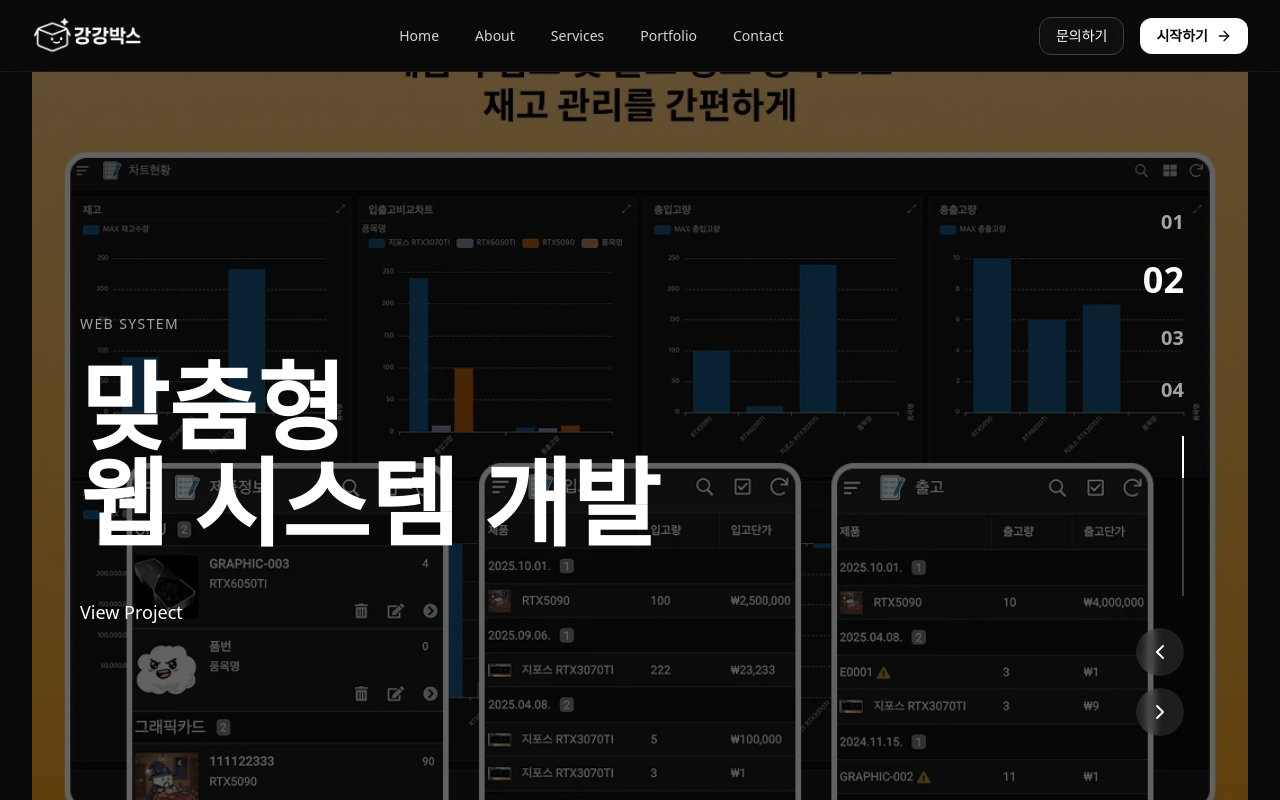
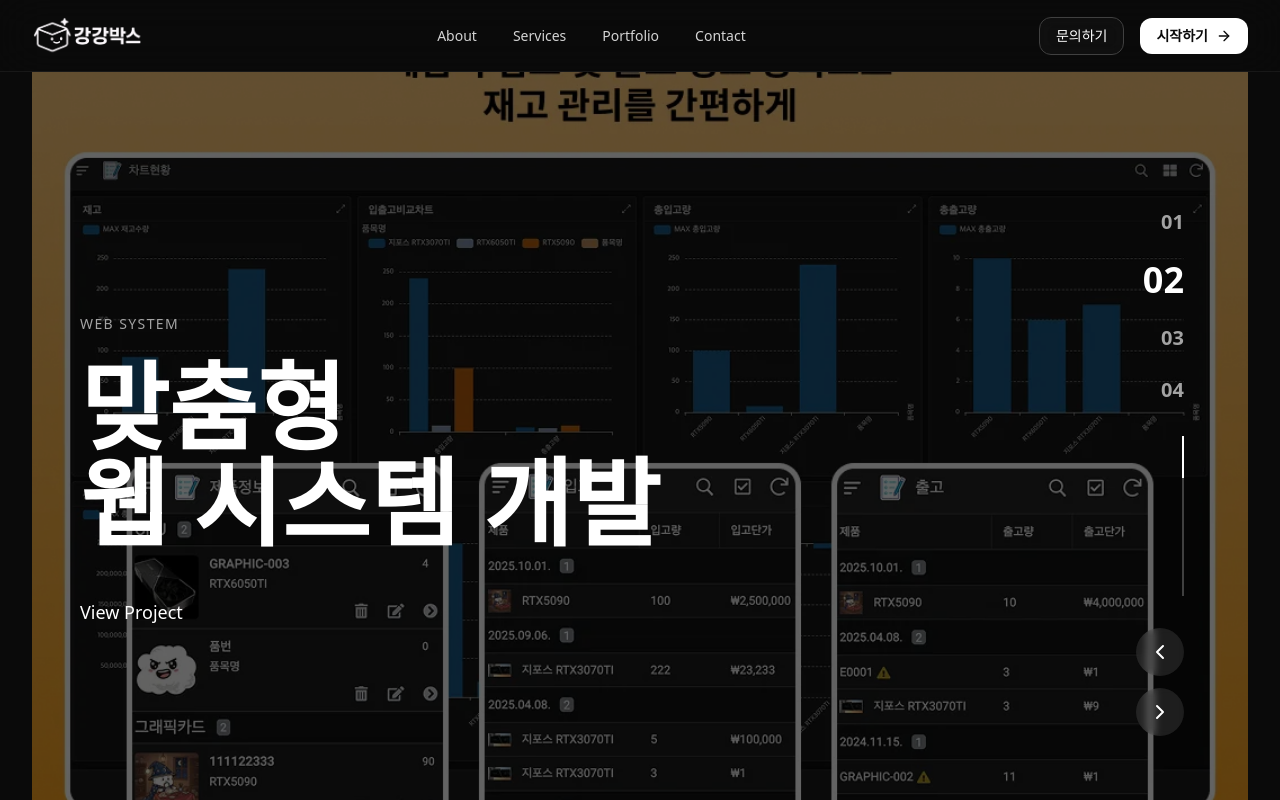
Before and after one commit to oz-kangkangparks/kangkangparks, a Next.js app: page / in a window 1280 px wide. Shown: the top 800 px of the page. Built offline with nearby package versions, Linux system fonts and the light colour scheme.

Commit message:
Modify : nav에서 home 제거

```diff
--- a/components/Header.tsx
+++ b/components/Header.tsx
@@ -35,7 +35,6 @@ export default function SiteHeader() {
 }
 
 const NAV_ITEMS = [
-    { label: "Home", href: "/" },
     { label: "About", href: "/about" },
     { label: "Services", href: "/services" },
     { label: "Portfolio", href: "/portfolio" },
```
